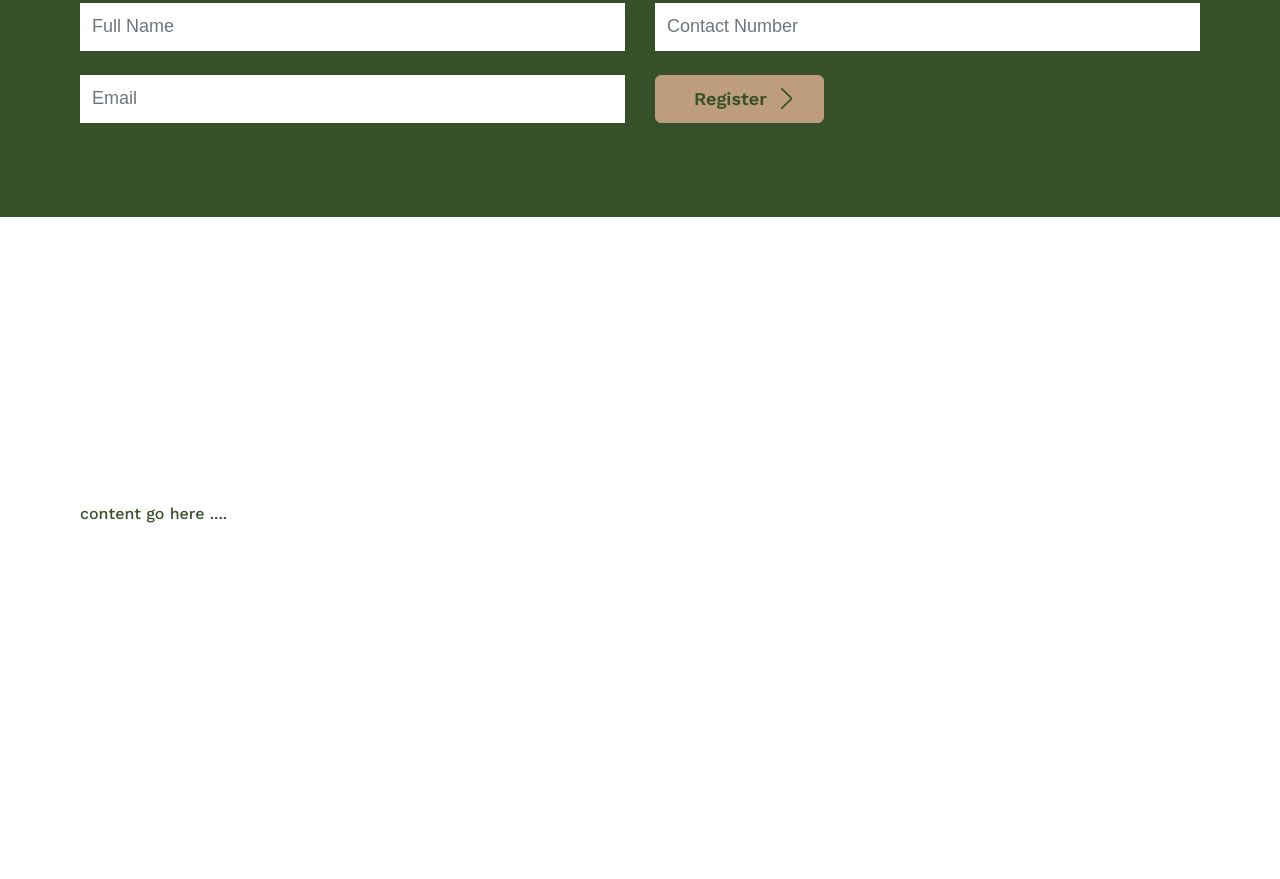
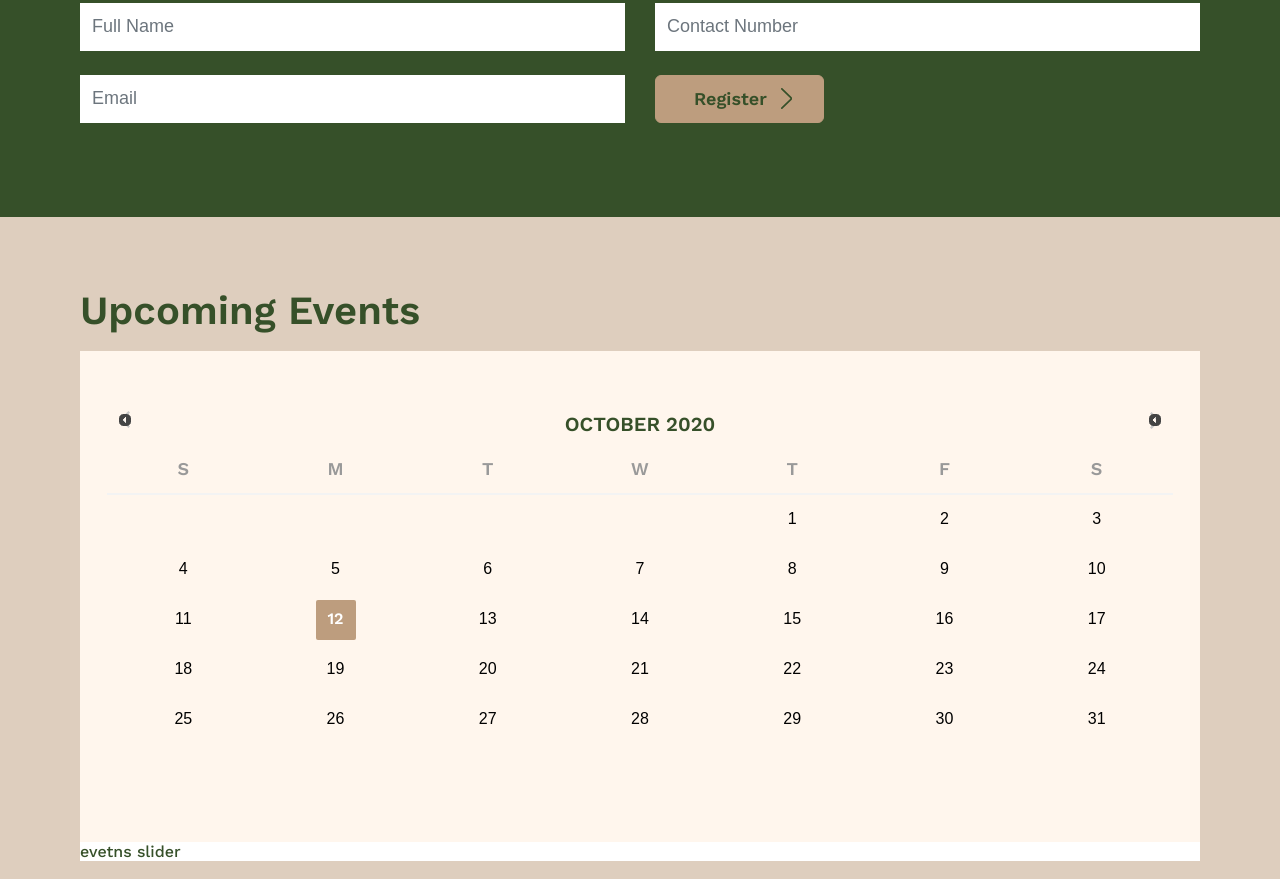
Before and after one commit to Osama-Desouky/DGDA_2020_AR, a website: page index.html in a window 1280 px wide. Shown: the part 2381-3260 px from the top of the page. Drawn offline with nearby package versions, Linux system fonts and the light colour scheme; a web font is replaced by a local one.

Commit message:
Jquery UI cal

```diff
--- a/index.html
+++ b/index.html
@@ -10,6 +10,7 @@
     />
     <link rel="stylesheet" href="node_modules/swiper/swiper-bundle.min.css" />
     <link rel="stylesheet" href="node_modules/aos/dist/aos.css" />
+    <link rel="stylesheet" href="css/jquery-ui.min.css" />
     <link rel="stylesheet" href="css/main.css" />
     <link rel="stylesheet" href="css/other-css.css" />
   </head>
@@ -392,9 +393,17 @@
       </div>
     </section>
     <!-- Content section -->
-    <section class="content-sec1">
+    <section class="HomeEvents top-shade-bg py-70">
       <div class="container">
-        <br />
+        <h2 class="mb-3">Upcoming Events</h2>
+        <div class="row no-gutters">
+          <div class="col-lg-5 baige-bg">
+            <div class="py-5 px-4">
+              <div id="datepicker" class="event-cal"></div>
+            </div>
+          </div>
+          <div class="col-lg-7 white-bg">evetns slider</div>
+        </div>
         <br />
         <br />
         <br />
@@ -515,6 +524,7 @@
     </footer>
 
     <script src="node_modules/jquery/dist/jquery.min.js"></script>
+    <script src="js/jquery-ui.min.js"></script>
     <script src="node_modules/popper.js/dist/umd/popper.min.js"></script>
     <script src="node_modules/bootstrap/dist/js/bootstrap.min.js"></script>
     <script src="node_modules/css-browser-selector/css_browser_selector.min.js"></script>
--- a/js/main.js
+++ b/js/main.js
@@ -70,6 +70,10 @@
       },
     });
   }
+  // datepicker calendar
+  $("#datepicker").datepicker({
+    dayNamesMin: ["S", "M", "T", "W", "T", "F", "S"],
+  });
 });
 
 /* --- navbar fixed top on scroll fuction--- */
```
